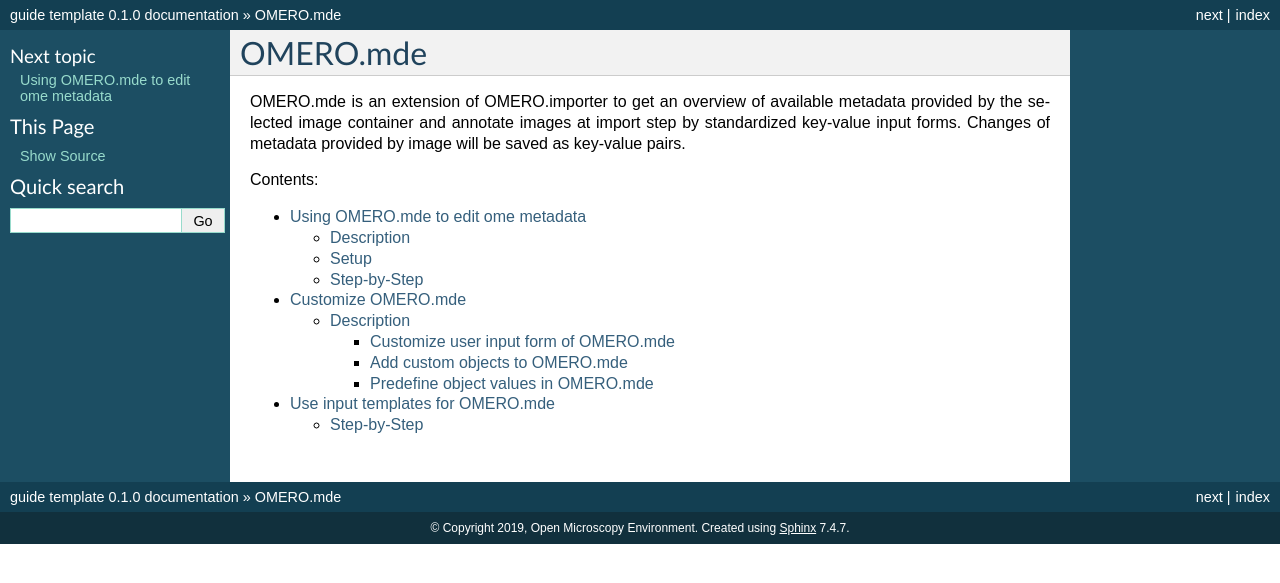
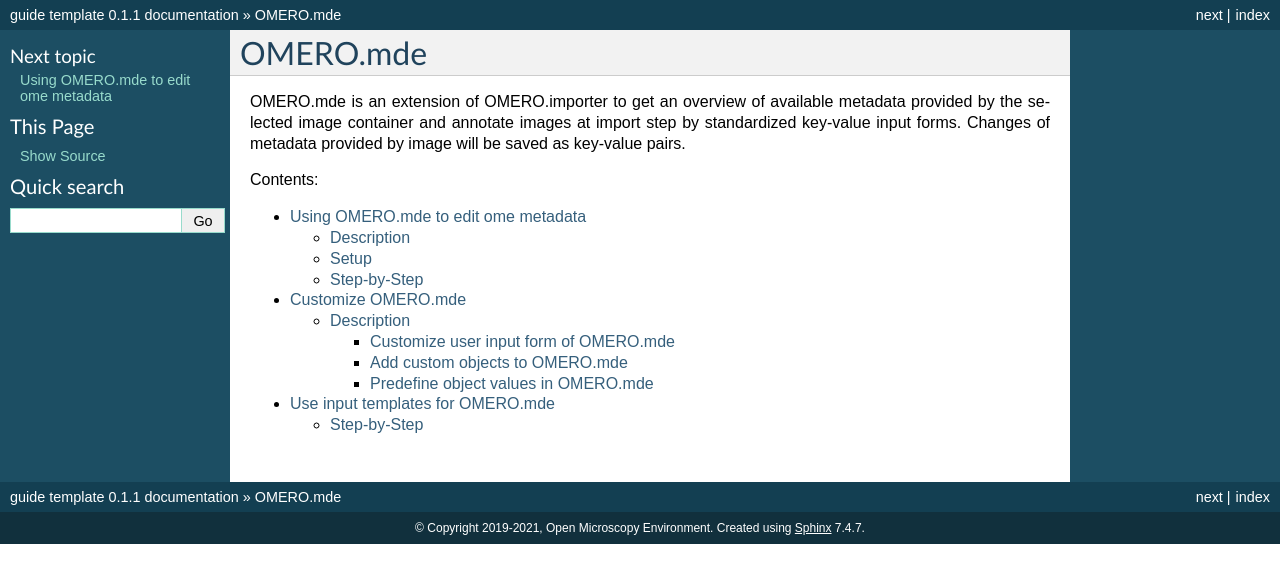
Before and after one commit to ome/omero-guide-mde, a Sphinx documentation site: the page built from docs/index.rst, in a window 1280 px wide. Shown: the top 583 px of the page. Built offline with Sphinx 7.4.7, drawn with Linux system fonts in a browser that asks for light colours.

Commit message:
change date and version

```diff
--- a/docs/conf.py
+++ b/docs/conf.py
@@ -50,14 +50,14 @@
 
 # General information about the project.
 project = u'guide template'
-copyright = u'2019, Open Microscopy Environment'
+copyright = u'2019-2021, Open Microscopy Environment'
 
 # The version info for the project you're documenting, acts as replacement for
 # |version| and |release|, also used in various other places throughout the
 # built documents.
 #
 # The short X.Y version.
-version = '0.1.0'
+version = '0.1.1'
 # The full version, including alpha/beta/rc tags.
 release = version
 
```
